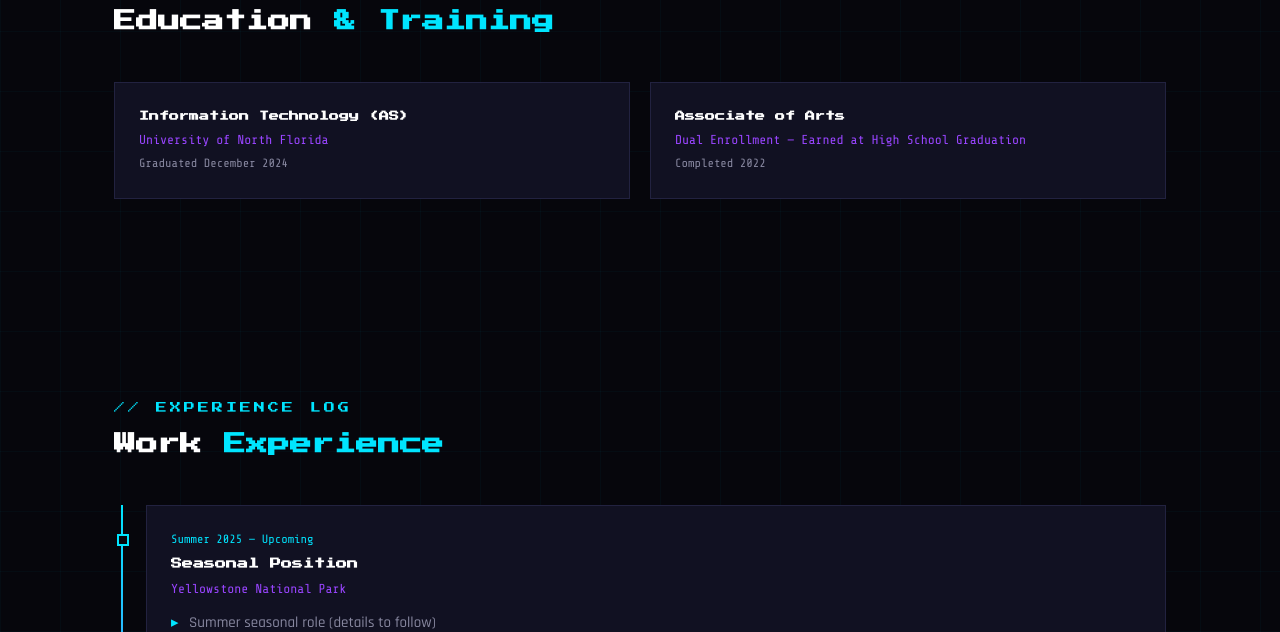
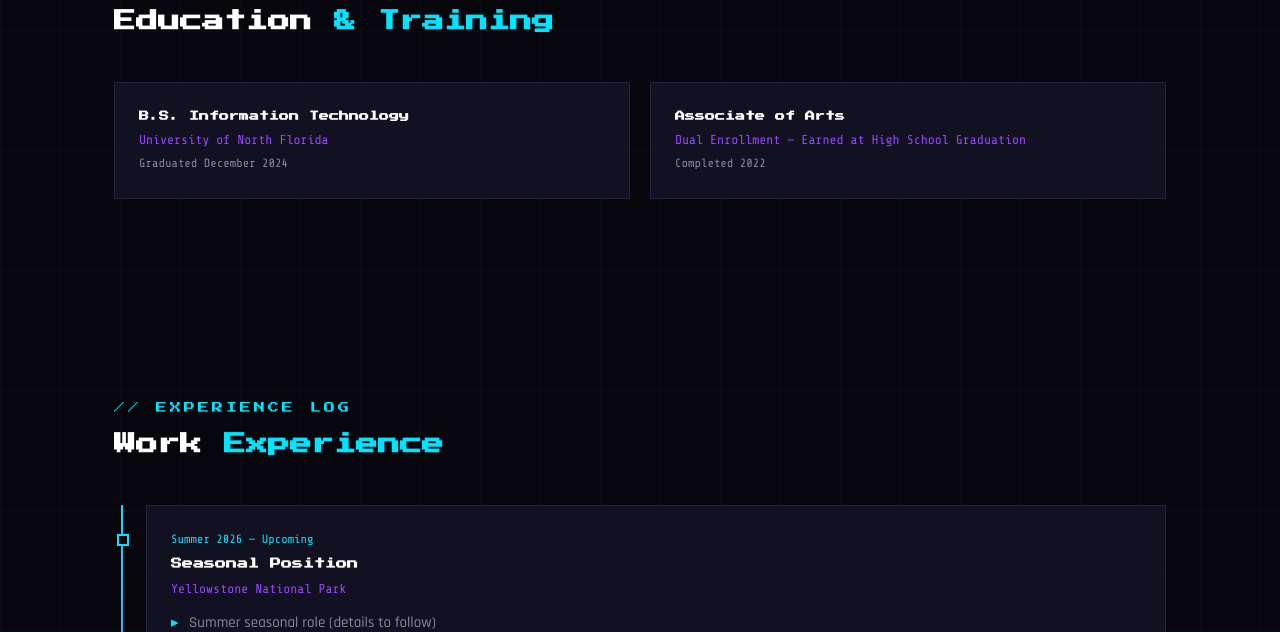
Before and after one commit to AlexJVon/website, a Jekyll site: the page built from about.html, in a window 1280 px wide and 900 px high, scrolled down 1351 px. Shown: the part 149-781 px from the top of the window. Built offline with Jekyll 4.4.1, drawn with Linux system fonts in a browser that asks for light colours.

Commit message:
Corrected info
Adjusted skills and times as well as information related to my degree.

```diff
--- a/about.html
+++ b/about.html
@@ -77,7 +77,7 @@
     <h2 class="section-title reveal">Education <span class="accent">&amp; Training</span></h2>
     <div class="edu-cards reveal">
       <div class="edu-card">
-        <h4>Information Technology (AS)</h4>
+        <h4>B.S. Information Technology</h4>
         <p class="edu-school">University of North Florida</p>
         <p class="edu-date">Graduated December 2024</p>
       </div>
@@ -97,7 +97,7 @@
     <div class="timeline">
 
       <div class="timeline-item reveal">
-        <p class="timeline-date">Summer 2025 — Upcoming</p>
+        <p class="timeline-date">Summer 2026 — Upcoming</p>
         <h3>Seasonal Position</h3>
         <p class="timeline-org">Yellowstone National Park</p>
         <ul>
@@ -152,14 +152,14 @@
         <div class="skill-item">
           <div class="skill-header">
             <span class="skill-name">Unity / VR Development</span>
-            <span class="skill-level">70%</span>
+            <span class="skill-level">65%</span>
           </div>
           <div class="skill-bar"><div class="skill-fill" data-width="70"></div></div>
         </div>
         <div class="skill-item">
           <div class="skill-header">
             <span class="skill-name">Godot (2D &amp; 3D)</span>
-            <span class="skill-level">55%</span>
+            <span class="skill-level">60%</span>
           </div>
           <div class="skill-bar"><div class="skill-fill" data-width="55"></div></div>
         </div>
```
